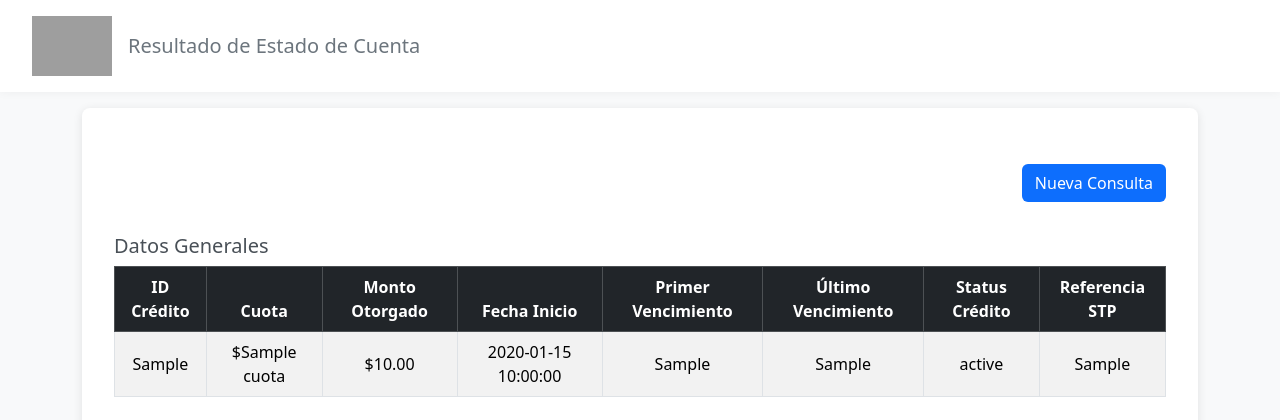
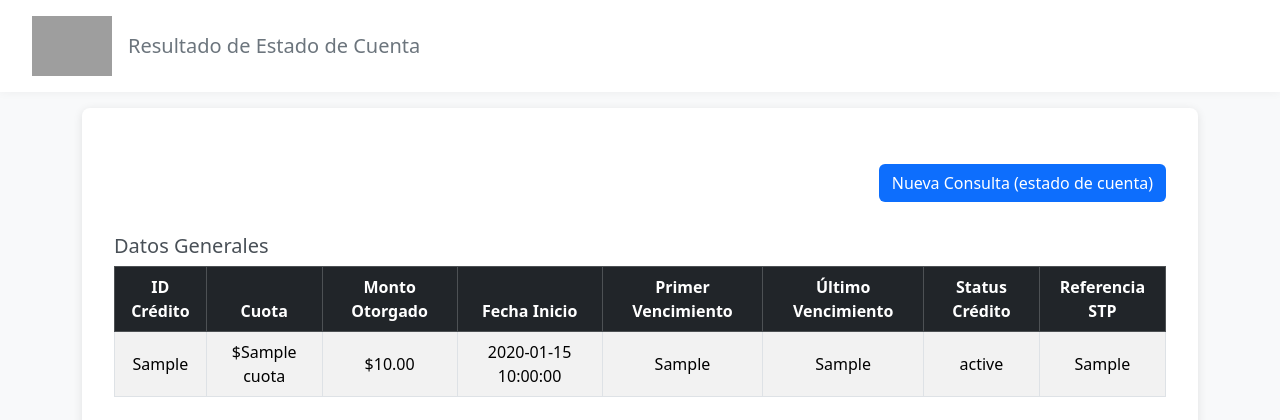
Before and after one commit to JONMAXI/sitio-web-estado-cuenta, a Flask app: template templates/resultado.html in a window 1280 px wide. Shown: the top 420 px of the page. Run offline with Flask 3, Linux system fonts and the light colour scheme; the template is opened without the code that fills it: most values are stand-ins (such as "Sample title", 1, 10 or a date in 2020); some libraries are stand-ins or nearby versions; grey boxes are pictures that could not be loaded.

Commit message:
Cambios auditorias tablas

```diff
--- a/templates/consulta_documentos.html
+++ b/templates/consulta_documentos.html
@@ -101,7 +101,7 @@ img.documento-imagen {
                 <h3 class="text-center mb-4">Consulta Documentos</h3>
                 <form id="formConsulta" class="d-flex flex-column">
                     <div class="mb-3">
-                        <label for="idDocumento" class="form-label">ID Crédito</label>
+                        <label for="idDocumento" class="form-label">ID Crédito </label>
                         <input type="text" class="form-control" id="idDocumento" required
        pattern="\d{1,10}" maxlength="10" title="Solo números, máximo 10 dígitos">
                     </div>
--- a/templates/resultado.html
+++ b/templates/resultado.html
@@ -50,7 +50,7 @@
     {% if datos %}
     <div class="table-container mt-3">
         <div class="d-flex justify-content-end mt-4">
-            <a href="/" class="btn btn-custom">Nueva Consulta</a>
+            <a href="/" class="btn btn-custom">Nueva Consulta (estado de cuenta)</a>
         </div>
 
         <!-- Datos generales -->
```
